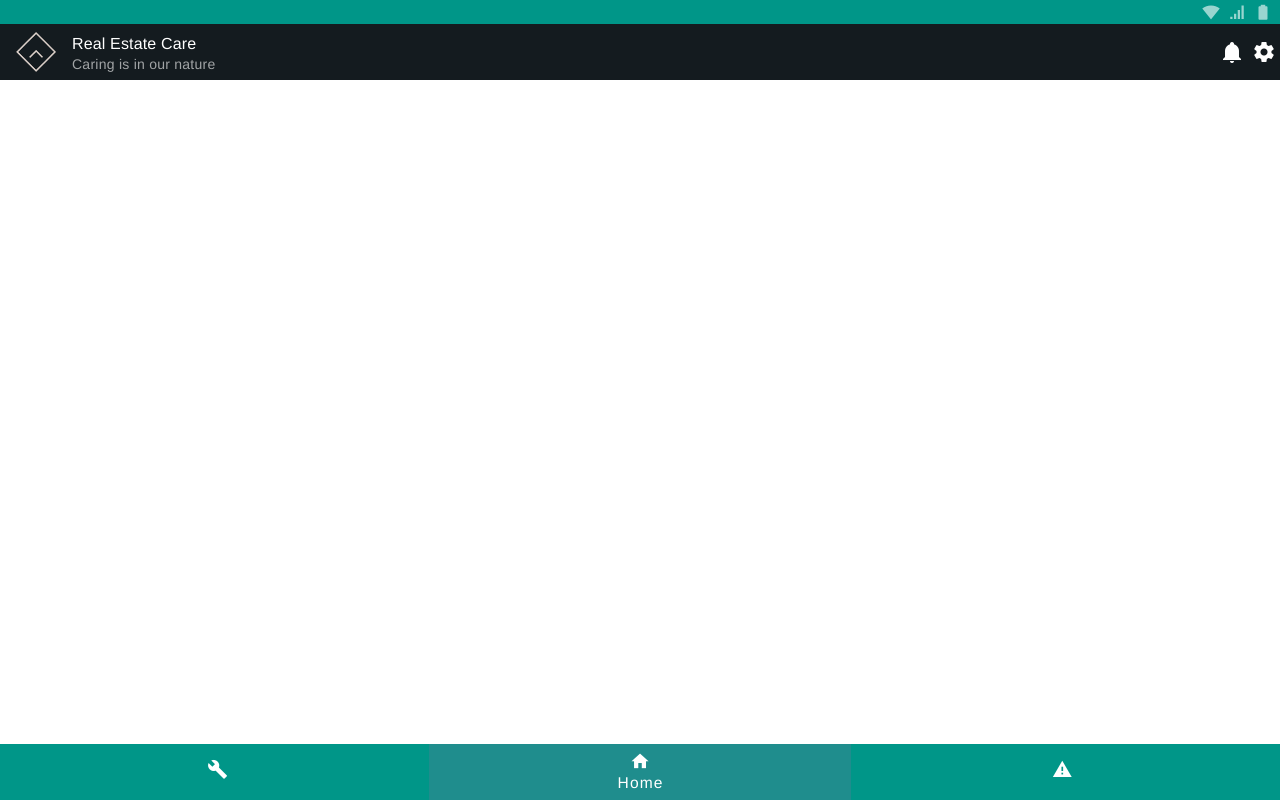
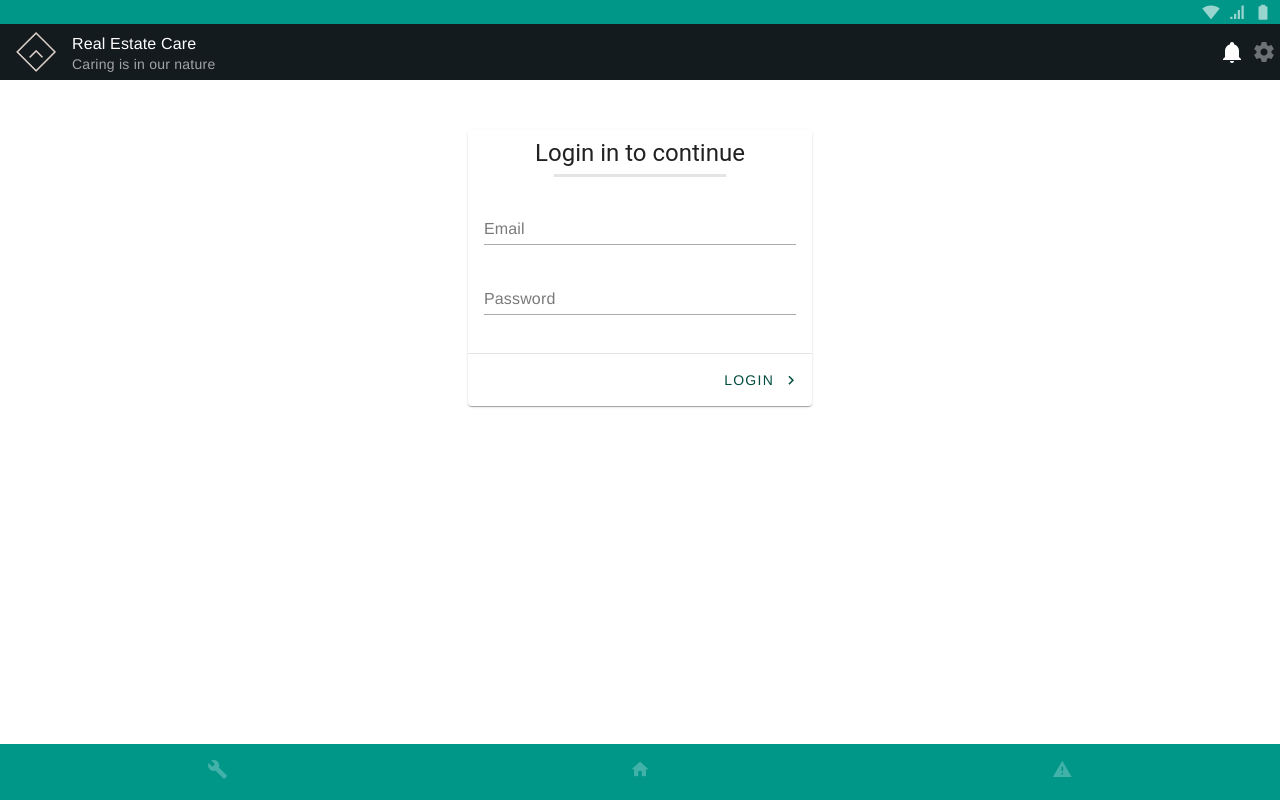
Before and after one commit to NeoSup2130/RealEstateCare, a Vue app: page /login-user in a window 1280 px wide. Built offline with nearby package versions, Linux system fonts and the light colour scheme.

Commit message:
[+] Added login functionality and page.. [+] Global js file with const variables (server API url). [#] Attached router to pinia.

```diff
--- /dev/null
+++ b/src/components/LoginPage.vue
@@ -0,0 +1,96 @@
+<template>
+    <v-card
+    class="mx-auto centered"
+    max-width="344"
+    >
+    <h1 class="mt-2 text-h5">Login in to continue</h1>
+    <v-divider class="w-50 mx-auto my-1" thickness="3"></v-divider>
+    <v-form @submit.prevent>
+    <v-container>
+      <v-text-field
+        ref="field-email"
+        v-model="email"
+        type="email"
+        :rules="rules"
+        color="primary"
+        label="Email"
+        variant="underlined"
+        autocomplete="user-email"
+        required
+      ></v-text-field>
+      <v-text-field
+        ref="field-password"
+        v-model="password"
+        type="password"
+        :rules="rules"
+        color="primary"
+        label="Password"
+        placeholder="Enter your password"
+        variant="underlined"
+        autocomplete="current-password"
+        required
+      ></v-text-field>
+      <div v-if="error !== null">
+        <p class="subtitle-1 text-red">
+        Login credentials are incorrect!
+        </p>
+      </div>
+
+    </v-container>
+    <v-divider></v-divider>
+    <v-card-actions>
+      <v-spacer></v-spacer>
+        <v-btn type="submit" color="teal-darken-4" @click="userLogin()">
+        Login
+        <v-icon icon="mdi-chevron-right" end></v-icon>
+        </v-btn>
+    </v-card-actions>
+  </v-form>
+  </v-card>
+
+
+</template>
+
+<script>
+import {useAuthStore} from "@/stores/authStore.js"
+
+    export default {
+        name : "LoginPage",
+        data() {
+            return {
+                store : useAuthStore(),
+                email: null,
+                password: null,
+                rules: [
+                  value =>
+                  {
+                    if (value) return true
+
+                    return 'This field is required.'
+                  }
+                ]
+            }
+        },
+        methods : {
+            userLogin()
+            {
+                if(this.email && this.password)
+                {
+                  this.store.login(this.email, this.password);
+                }
+            }
+        },
+        computed :
+        {
+          error() {
+                return this.store.errors;
+            }
+        }
+    }
+</script>
+
+<style scoped>
+.centered {
+    margin: calc(50vh - 350px) 0;
+}
+</style>
--- /dev/null
+++ b/src/globals.js
@@ -0,0 +1,9 @@
+// This file is used to define const global variables which could be used inside .vue or .js files.
+
+export const isProduction = process.env.NODE_ENV === 'production';
+
+export const devServerURL = "http://localhost:3000/";
+
+export const prodServerURL = "https://slava-real-estate-server.cyclic.app/";
+
+export const apiURL = !isProduction ?  prodServerURL : devServerURL;
--- a/src/main.js
+++ b/src/main.js
@@ -1,4 +1,5 @@
 import { createApp } from 'vue';
+import { markRaw } from 'vue'
 import App from './App.vue';
 
 // Vuetify
@@ -24,6 +25,10 @@ pinia.use(piniaPluginPersistedState);
 import router from "@/router";
 import routerFuncs from "@/mixins/routerFuncs";
 
+pinia.use(({ store }) => {
+  store.$router = markRaw(router)
+});
+
 createApp(App)
   .use(vuetify)
   .use(router)
--- a/src/router/index.js
+++ b/src/router/index.js
@@ -5,6 +5,10 @@ import KnowlegdeBase from "@/components/KnowlegdeBase.vue"
 import CompletedPage from "@/components/CompletedPage.vue"
 import SettingsPage from "@/components/SettingsPage.vue"
 import ScheduledPage from "@/components/ScheduledPage.vue"
+import LoginPage from "@/components/LoginPage.vue"
+
+import {useAuthStore} from "@/stores/authStore.js"
+import {useNavigationStore} from "@/stores/navigationStore.js"
 
 const routes = [
     {path: '/', name: 'home', component: Homepage},
@@ -12,7 +16,7 @@ const routes = [
     {path: '/completed-inspections', name: 'completed', component: CompletedPage},
     {path: '/settings', name: 'settings', component: SettingsPage},
     {path: '/schedule', name: 'schedule', component: ScheduledPage},
-
+    {path: '/login-user', name: 'login', component: LoginPage}
 ];
 
 const router = createRouter({
@@ -20,4 +24,23 @@ const router = createRouter({
     routes
 });
 
+router.beforeEach((to,from) => {
+    const auth = useAuthStore();
+    console.log("to: "+to.fullPath+"/ from: "+from.fullPath)
+    console.log("Auth: "+auth.isAuth);
+    const navStore = useNavigationStore();
+
+    if (!auth.isAuth)
+    {
+        navStore.set('login');
+        if(to.fullPath !== '/login-user')
+        {
+            auth.returnUrl = to.fullPath;
+            return '/login-user';
+        }
+    } else {
+        navStore.set(to.name);
+    }
+});
+
 export default router;
--- /dev/null
+++ b/src/stores/authStore.js
@@ -0,0 +1,70 @@
+import {defineStore} from "pinia";
+import axios from 'axios';
+
+import { apiURL } from '@/globals.js'
+
+export const useAuthStore = defineStore('authStore',
+{
+    state: () => {
+        return {
+            loadingState : 'notLoading',
+            user : null,
+            errors : null,
+            returnUrl: null
+        }
+    },
+    persist: {
+        storage: sessionStorage,
+        debug : true
+    },
+    actions : {
+        login(userEmail, password)
+        {
+            this.loadingState = 'loading';
+            console.log("apiURL: " + apiURL);
+            axios({
+                method : 'post',
+                url : apiURL + "login",
+                headers : {
+                    'Access-Control-Allow-Origin' : '*',
+                    'Access-Control-Allow-Methods':'GET,PUT,POST,DELETE,PATCH,OPTIONS'
+                },
+                data : {
+                    email : userEmail,
+                    password : password
+                }
+            })
+            .then(result => {
+                this.loadingState = 'notLoading';
+                this.user = result.data;
+                this.$router.push(this.returnUrl ? this.returnUrl : '/');
+            })
+            .catch(error => {
+                this.loadingState = 'notLoading';
+                this.user = [];
+                this.errors = error;
+                console.log(error);
+            })
+        },
+        logout()
+        {
+            console.log('log out called');
+            this.loadingState = 'notLoading';
+            this.user = [];
+            this.errors = null;
+            this.returnUrl = null;
+            console.log('log out called');
+            this.$router.push('/login-user');
+        }
+    },
+    getters : {
+        isLoading()
+        {
+            return this.loadingState === 'loading';
+        },
+        isAuth()
+        {
+            return !(this.user === null || this.user.length === 0);
+        }
+    }
+})
--- a/src/stores/navigationStore.js
+++ b/src/stores/navigationStore.js
@@ -1,7 +1,7 @@
 import {defineStore} from "pinia";
 
 function validate(value) {
-    const pages = ['home', 'schedule', 'completed', 'knowlegdebase', 'settings'];
+    const pages = ['home', 'schedule', 'completed', 'knowlegdebase', 'settings', 'login'];
 
     if(pages.indexOf(value) != -1)
         return true;
```
